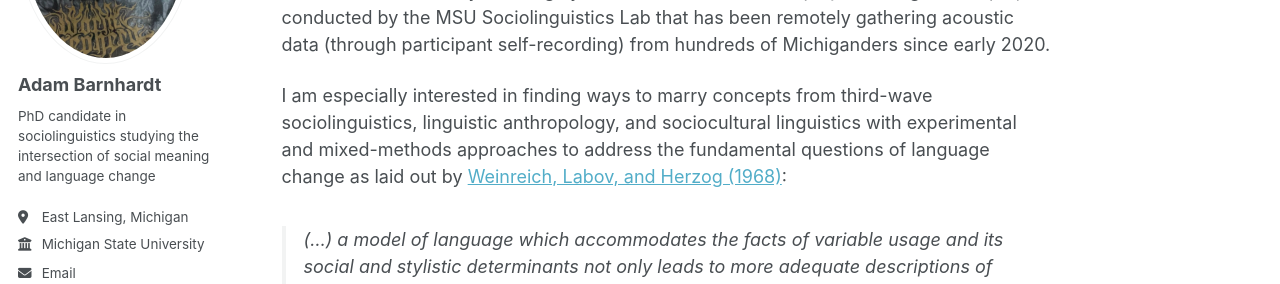
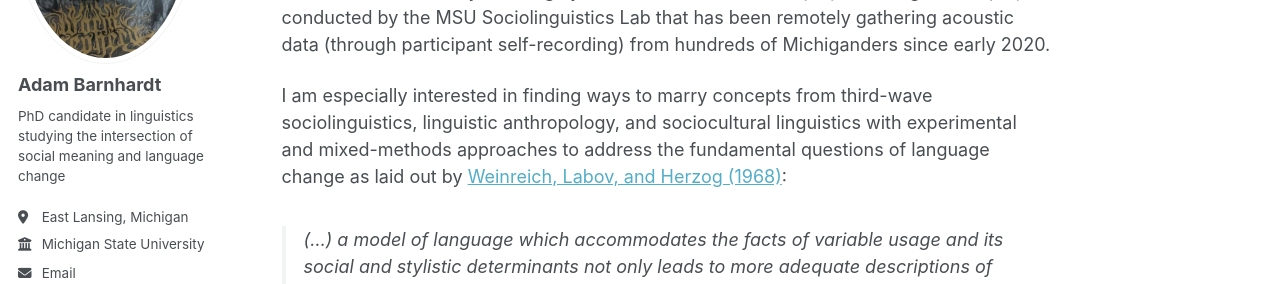
Before and after one commit to adambarnhardt/adambarnhardt.github.io, a Jekyll site: the page built from _pages/about.md, in a window 1280 px wide and 1314 px high. Shown: the part 300-584 px from the top of the window. Built offline with Jekyll 4.4.1, drawn with Linux system fonts in a browser that asks for light colours; some web fonts are replaced; a script that is not in the unit is left out.

Commit message:
Update _config.yml

```diff
--- a/_config.yml
+++ b/_config.yml
@@ -25,7 +25,7 @@ author:
   avatar           : "adam_barnhardt_pic.jpg"
   name             : "Adam Barnhardt"
   pronouns         : # example: "she/her"
-  bio              : "PhD candidate in sociolinguistics studying the intersection of social meaning and language change"
+  bio              : "PhD candidate in linguistics studying the intersection of social meaning and language change"
   location         : "East Lansing, Michigan"
   employer         : "Michigan State University"
   uri              : # URL
```
